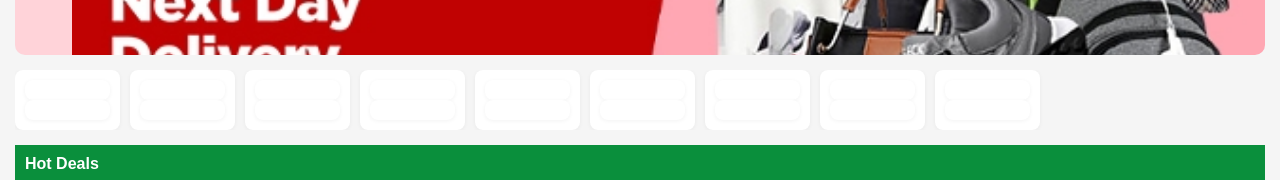
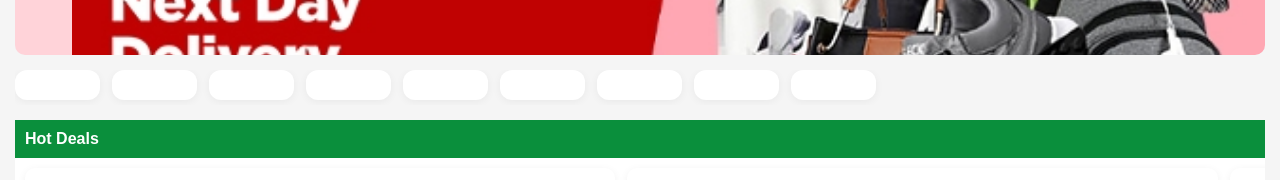
Before and after one commit to protichenoch1/siconex1, a Next.js app: page / in a window 1280 px wide. Shown: the part 239-419 px from the top of the page. Built offline with nearby package versions, Linux system fonts and the light colour scheme; grey boxes are pictures that could not be loaded.

Commit message:
Revamp categories styling with flex and hover effects
Refactored categories styles for improved layout and interaction.

```diff
--- a/app/globals.css
+++ b/app/globals.css
@@ -123,14 +123,47 @@ body {
   margin-bottom: 15px;
 }
 
-.categories div {
-  background: white;
-  padding: 10px;
-  border-radius: 8px;
+/* ================= CATEGORIES (FIXED) ================= */
+
+.categories {
+  display: flex;
+  gap: 12px;
+  overflow-x: auto;
+  margin-bottom: 15px;
+  padding-bottom: 5px;
+}
+
+.category {
+  background: #fff;
+  border-radius: 12px;
+  padding: 12px 10px;
   min-width: 85px;
   text-align: center;
+  cursor: pointer;
+  flex-shrink: 0;
+
+  box-shadow: 0 2px 8px rgba(0,0,0,0.05);
+  transition: all 0.2s ease;
+}
+
+.category:hover {
+  transform: translateY(-3px);
+  box-shadow: 0 6px 14px rgba(0,0,0,0.1);
+}
+
+.category:active {
+  transform: scale(0.95);
+}
+
+.cat-icon {
+  font-size: 24px;
+  margin-bottom: 6px;
+}
+
+.cat-name {
   font-size: 12px;
-  box-shadow: 0 1px 4px rgba(0,0,0,0.05);
+  font-weight: 500;
+  color: #333;
 }
 
 /* ================= GRID ================= */
```
